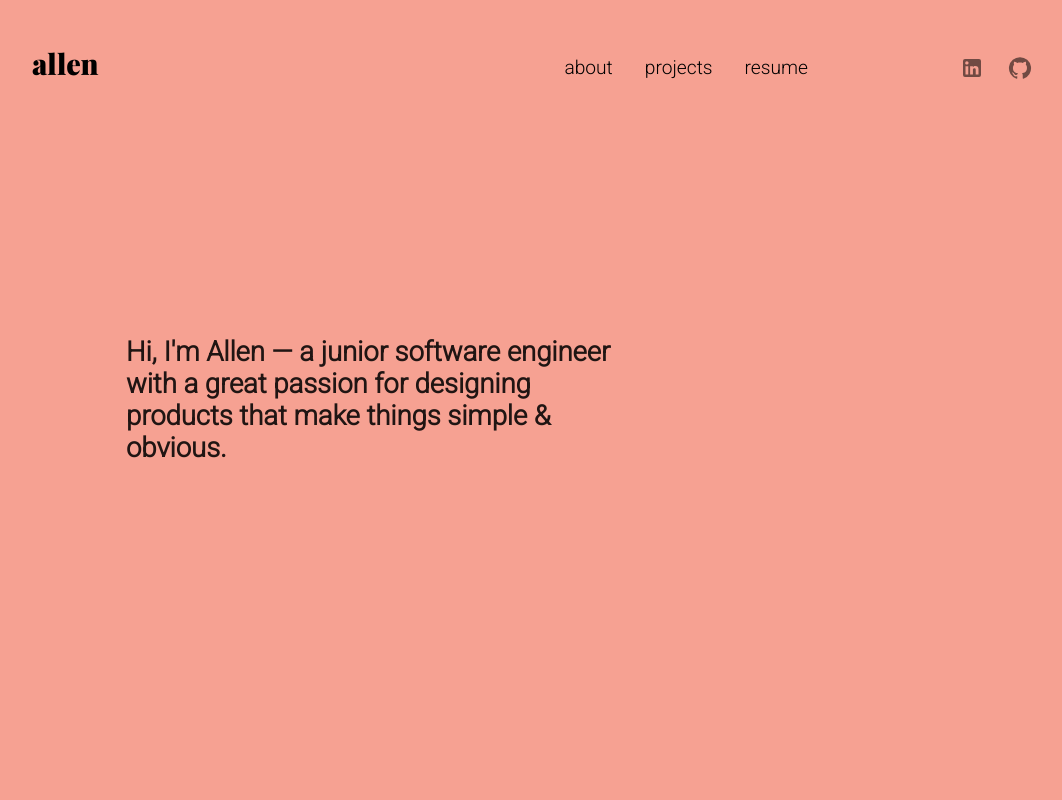
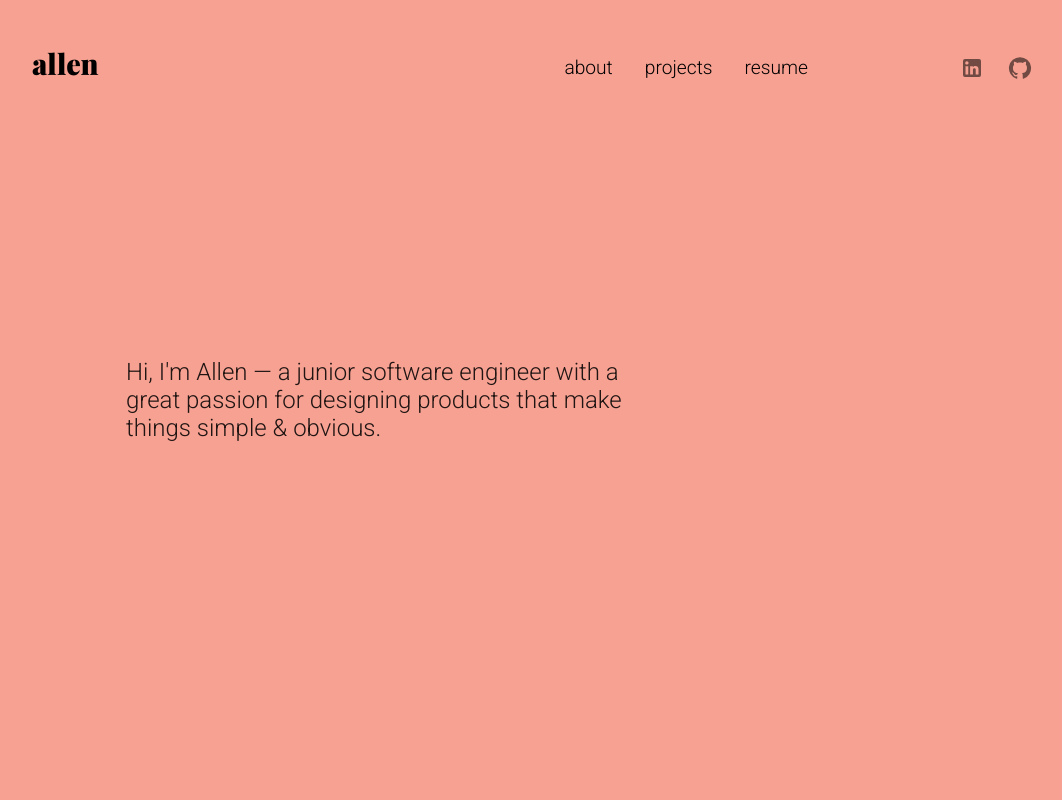
Before and after one commit to allen-nagtalon/portfolio-site, a React (Create React App) app: page / in a window 1280 px wide. Shown: the top 800 px of the page, without its empty margins (88-1150 px from the left). Built offline with nearby package versions, Linux system fonts and the light colour scheme.

Commit message:
Adjusted theme

```diff
--- a/src/theme.js
+++ b/src/theme.js
@@ -23,17 +23,21 @@ let theme = createTheme({
     ].join(','),
     h1: {
       fontFamily: 'Roboto',
-      fontSize: '1.8rem',
+      fontSize: '2.4rem',
       fontWeight: 'bolder'
     },
     h3: {
       fontFamily: 'Roboto',
-      fontSize: '1.8rem',
-      fontWeight: 'bold',
+      fontSize: '1.6rem',
     },
     h5: {
       fontFamily: 'Roboto',
       fontSize: '1.2rem'
+    },
+    landing: {
+      fontFamily: 'Roboto',
+      fontSize: '2.0rem',
+      fontWeight: 'bold'
     },
     mainlogo: {
       fontFamily: 'Playfair Display',
```
